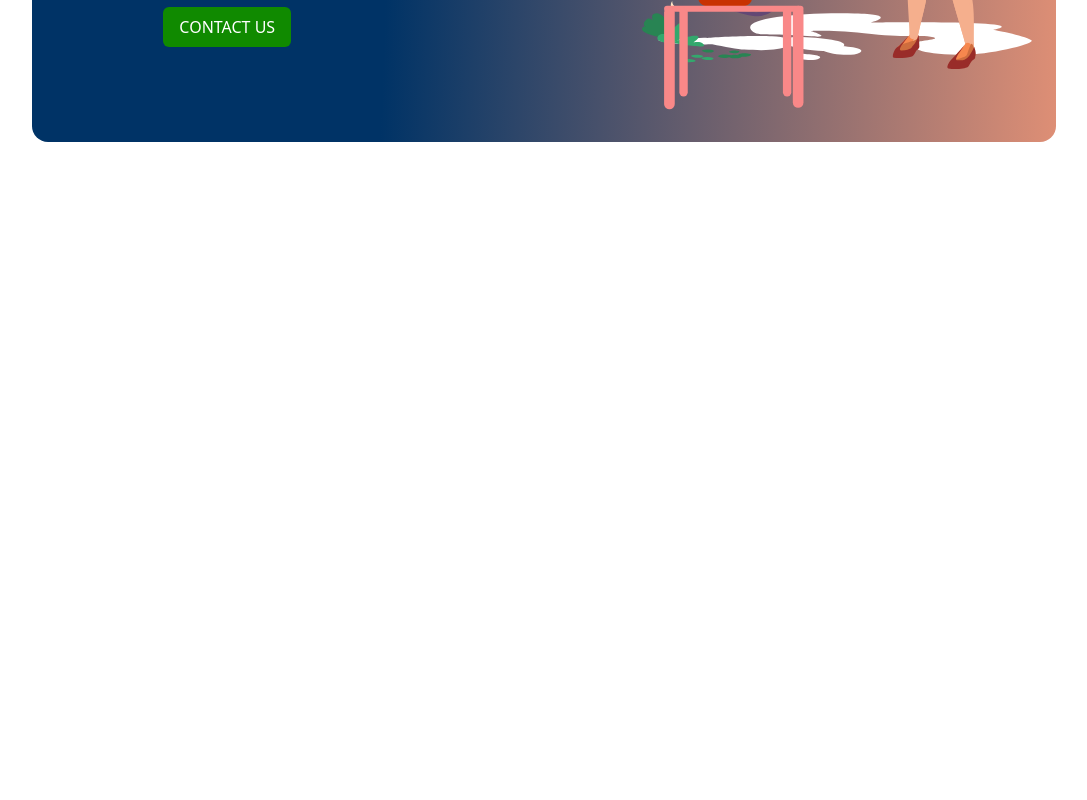
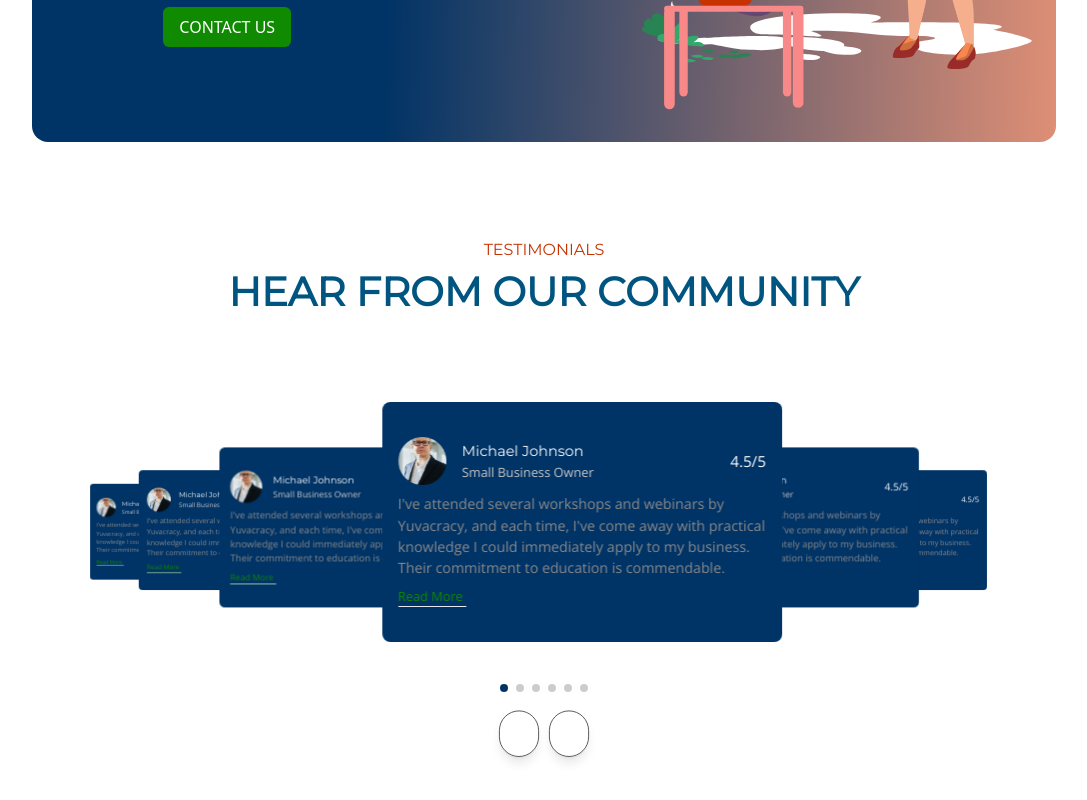
Before and after one commit to Abdev1205/yuvacracy-frontend, a Next.js app: page / in a window 1280 px wide. Shown: the part 2938-3738 px from the top of the page, without its empty margins (96-1183 px from the left). Built offline with nearby package versions, Linux system fonts and the light colour scheme; some icons are missing.

Commit message:
added testimonials sectiona and made responsive as well

```diff
--- a/components/home/Programmes.js
+++ b/components/home/Programmes.js
@@ -71,6 +71,8 @@
           <Swiper
             className=' flex justify-center w-[95%] h-[25rem]  mx-auto'
             slidesPerView={1}
+            grabCursor={true}
+            centeredSlides={true}
             style={{
               "--swiper-pagination-color": "#003366",
             }}
--- a/components/home/Testimonials.js
+++ b/components/home/Testimonials.js
@@ -1,10 +1,154 @@
-import React from 'react'
+import React, { useRef } from 'react'
+import { Swiper, SwiperSlide } from 'swiper/react';
+import { Pagination, EffectCoverflow } from 'swiper';
+import 'swiper/css';
+import 'swiper/css/effect-coverflow';
+import 'swiper/css/pagination';
+import { FaCheck, FaAngleRight, FaAngleLeft } from "react-icons/fa6"
+import Link from 'next/link';
+import Image from 'next/image';
 
 const Testimonials = () => {
+  const swiperRef = useRef();
+  const testimonialsData = [
+    {
+      img: "/assets/person.png",
+      title: "Michael Johnson",
+      occupation: "Small Business Owner",
+      rating: "4.5/5",
+      desc: "I've attended several workshops and webinars by Yuvacracy, and each time, I've come away with practical knowledge I could immediately apply to my business. Their commitment to education is commendable.",
+    },
+    {
+      img: "/assets/person.png",
+      title: "Michael Johnson",
+      occupation: "Small Business Owner",
+      rating: "4.5/5",
+      desc: "I've attended several workshops and webinars by Yuvacracy, and each time, I've come away with practical knowledge I could immediately apply to my business. Their commitment to education is commendable.",
+    },
+    {
+      img: "/assets/person.png",
+      title: "Michael Johnson",
+      occupation: "Small Business Owner",
+      rating: "4.5/5",
+      desc: "I've attended several workshops and webinars by Yuvacracy, and each time, I've come away with practical knowledge I could immediately apply to my business. Their commitment to education is commendable.",
+    },
+    {
+      img: "/assets/person.png",
+      title: "Michael Johnson",
+      occupation: "Small Business Owner",
+      rating: "4.5/5",
+      desc: "I've attended several workshops and webinars by Yuvacracy, and each time, I've come away with practical knowledge I could immediately apply to my business. Their commitment to education is commendable.",
+    },
+    {
+      img: "/assets/person.png",
+      title: "Michael Johnson",
+      occupation: "Small Business Owner",
+      rating: "4.5/5",
+      desc: "I've attended several workshops and webinars by Yuvacracy, and each time, I've come away with practical knowledge I could immediately apply to my business. Their commitment to education is commendable.",
+    },
+    {
+      img: "/assets/person.png",
+      title: "Michael Johnson",
+      occupation: "Small Business Owner",
+      rating: "4.5/5",
+      desc: "I've attended several workshops and webinars by Yuvacracy, and each time, I've come away with practical knowledge I could immediately apply to my business. Their commitment to education is commendable.",
+    },
+  ]
   return (
-    <div>
+    <>
+      <div className=' flex flex-col w-[100%] sm:mt-[6rem] mt-[3rem] ' >
+        <h3 className=' mx-auto text-secondary text-center font-montserrat font-[400]  ' >TESTIMONIALS</h3>
+        <h2 className='mx-auto sm:mt-0 mt-[.8rem] text-primaryLight font-montserrat text-center text-[2.5rem] uppercase font-[700] ' >Hear from Our Community</h2>
+        <div className='relative sm:mt-[3rem] mt-[2rem]  mx-auto xl_phone:w-[80%] w-[100%] '>
+          <Swiper
+            className=' flex justify-center w-[95%] h-[21rem]   mx-auto'
+            slidesPerView={1}
+            effect={'coverflow'}
+            grabCursor={true}
+            centeredSlides={true}
+            style={{
+              "--swiper-pagination-color": "#003366",
+            }}
+            loop={true}
+            pagination={{
+              clickable: true,
+            }}
+            coverflowEffect={{
+              rotate: 0,
+              stretch: 0,
+              depth: 600,
+              modifier: 1,
+              slideShadows: false,
+            }}
+            modules={[EffectCoverflow, Pagination]}
+            onBeforeInit={(swiper) => {
+              swiperRef.current = swiper;
+            }}
+            breakpoints={{
+              600: {
+                slidesPerView: 2,
+              },
+              862: {
+                slidesPerView: 3,
+              },
+              1024: {
+                slidesPerView: 3,
+              },
+              1536: {
+                slidesPerView: 3,
+              }
+            }}
+          >
+            {testimonialsData.map((data, index) => {
+              return (
+                <SwiperSlide key={index}>
+                  <div className=" hover:cursor-grab bg-primary lg_phone:w-[25rem] w-[90%] mx-auto flex flex-col justify-center lg_phone:h-[15rem] h-auto rounded-lg  px-[1rem] py-[1rem] mt-[2rem]  gap-[0.5rem] " >
+                    <div className=' flex justify-between items-center ' >
+                      <div className=' flex items-center gap-[1rem] ' >
+                        <Image
+                          src={data.img}
+                          alt={'Logo'} height={500} width={500}
+                          className=' w-[3rem] '
+                        />
+                        <div className=' flex flex-col ' >
+                          <h2 className=' text-white font-montserrat text-[.9rem] ' >{data.title}</h2>
+                          <p className=' text-[#C8C8C8] font-openSans text-[.8rem] ' >{data.occupation}</p>
+                        </div>
 
-    </div>
+
+                      </div>
+                      <div>
+                        <h3 className=' text-white font-openSans text-[.95rem] ' >{data.rating}</h3>
+                      </div>
+                    </div>
+                    <p className=" text-[#8a8a8a] text-[.89rem] font-openSans font-[400] " >{data.desc}</p>
+                    <Link href={"/contact"} className=" text-green font-openSans text-[.8rem] " >
+                      Read More
+                      <hr className=" w-[4.3rem] h-[1.4px] bg-green  " />
+                    </Link>
+                  </div>
+                </SwiperSlide>
+              )
+            })}
+
+
+          </Swiper>
+          {/* Carousel */}
+          <div className=' w-[100%] flex justify-center  z-[20] mt-[3rem] '>
+            <div onClick={() => swiperRef.current?.slidePrev()} className='    -translate-y-[85%]    z-10  rounded-full p-4  cursor-pointer border-black hover:bg-primary text-primary hover:text-white duration-150  border-[1px] shadow-lg scale-[.8] ' >
+              <FaAngleLeft
+                className='  text-[1rem] '
+              />
+            </div>
+            <div onClick={() => swiperRef.current?.slideNext()} className='   -translate-y-[85%] z-10  rounded-full p-4 cursor-pointer border-black border-[1px] hover:bg-primary text-primary hover:text-white duration-150 shadow-lg scale-[.8]  ' >
+              <FaAngleRight
+                className='  text-[1rem] '
+              />
+            </div>
+          </div>
+        </div>
+      </div>
+    </>
   )
 }
 
--- a/pages/home.js
+++ b/pages/home.js
@@ -4,6 +4,7 @@
 import Programmes from "@/components/home/Programmes"
 import WhyChooseUs from "@/components/home/WhyChooseUs"
 import Contact from "@/components/home/Contact"
+import Testimonials from "@/components/home/Testimonials"
 const home = () => {
   return (
     <>
@@ -13,6 +14,7 @@
       <Programmes />
       <WhyChooseUs />
       <Contact />
+      <Testimonials />
       <div className=" h-[60rem] ">
 
       </div>
```
Also changed, not shown: public/Assets/person.png (added).
